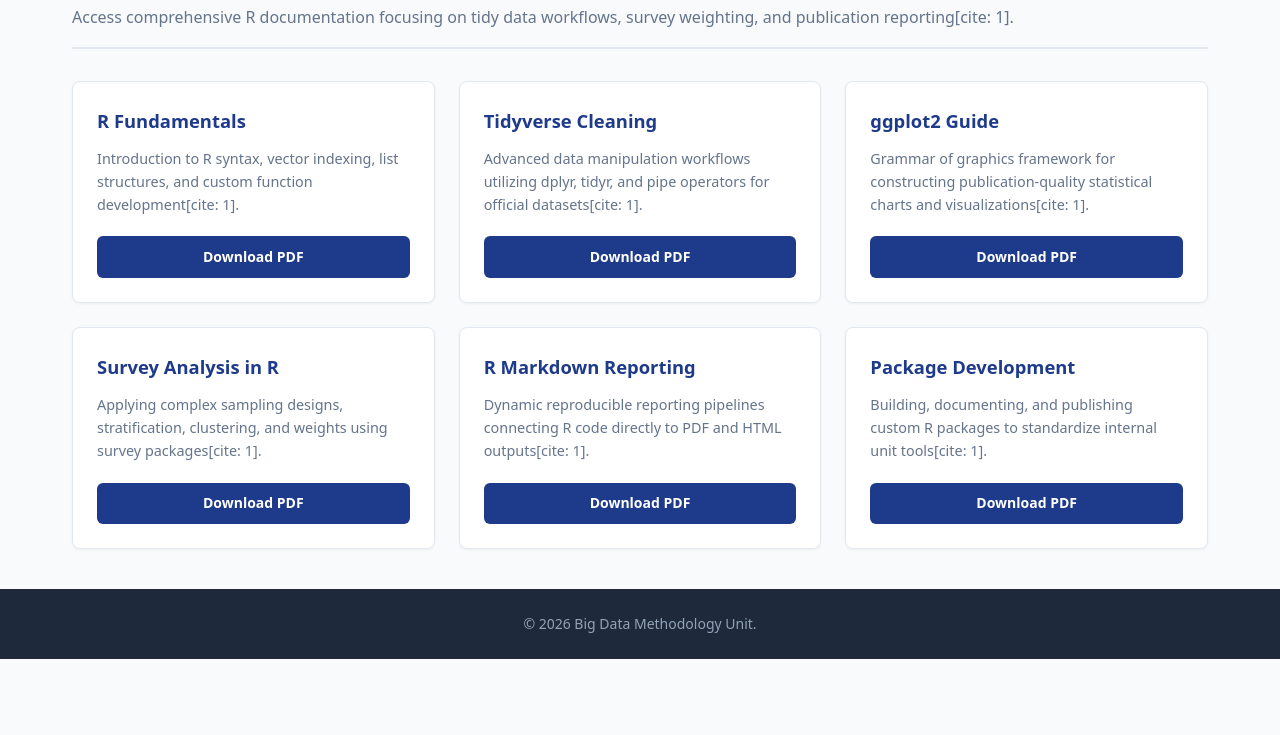
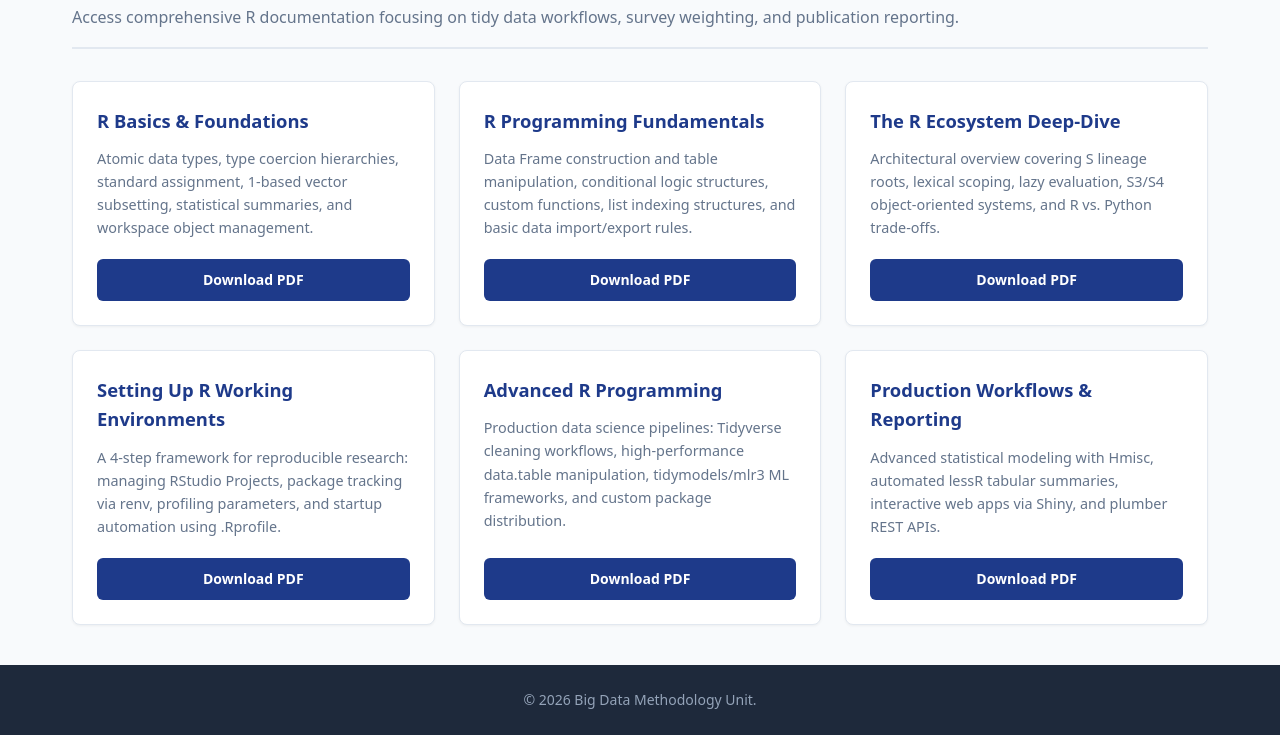
Before and after one commit to abate2025/bigdata-methodology-dashboard, a plain HTML site: page r.html in a window 1280 px wide. Shown: the part 158-893 px from the top of the page. Before the commit the page ends 817 px from the top, so only its background shows below. Drawn offline with Linux system fonts and the light colour scheme.

Commit message:
Integrate complete Python and R training module cards into dashboard layout

```diff
--- a/r.html
+++ b/r.html
@@ -26,39 +26,39 @@
     <main>
         <div class="page-header">
             <h1>R Tutorial Documents</h1>
-            <p>Access comprehensive R documentation focusing on tidy data workflows, survey weighting, and publication reporting[cite: 1].</p>
+            <p>Access comprehensive R documentation focusing on tidy data workflows, survey weighting, and publication reporting.</p>
         </div>
 
         <div class="grid">
             <div class="card">
-                <h3>R Fundamentals</h3>
-                <p>Introduction to R syntax, vector indexing, list structures, and custom function development[cite: 1].</p>
-                <a href="docs/r/r-fundamentals.pdf" class="btn-download" download>Download PDF</a>
+                <h3>R Basics & Foundations</h3>
+                <p>Atomic data types, type coercion hierarchies, standard assignment, 1-based vector subsetting, statistical summaries, and workspace object management.</p>
+                <a href="docs/r/R_Basics.pdf" class="btn-download" download>Download PDF</a>
             </div>
             <div class="card">
-                <h3>Tidyverse Cleaning</h3>
-                <p>Advanced data manipulation workflows utilizing dplyr, tidyr, and pipe operators for official datasets[cite: 1].</p>
-                <a href="docs/r/tidyverse-cleaning.pdf" class="btn-download" download>Download PDF</a>
+                <h3>R Programming Fundamentals</h3>
+                <p>Data Frame construction and table manipulation, conditional logic structures, custom functions, list indexing structures, and basic data import/export rules.</p>
+                <a href="docs/r/R_Programming_Fundamentals.pdf" class="btn-download" download>Download PDF</a>
             </div>
             <div class="card">
-                <h3>ggplot2 Guide</h3>
-                <p>Grammar of graphics framework for constructing publication-quality statistical charts and visualizations[cite: 1].</p>
-                <a href="docs/r/ggplot2-guide.pdf" class="btn-download" download>Download PDF</a>
+                <h3>The R Ecosystem Deep-Dive</h3>
+                <p>Architectural overview covering S lineage roots, lexical scoping, lazy evaluation, S3/S4 object-oriented systems, and R vs. Python trade-offs.</p>
+                <a href="docs/r/R_Ecosystem.pdf" class="btn-download" download>Download PDF</a>
             </div>
             <div class="card">
-                <h3>Survey Analysis in R</h3>
-                <p>Applying complex sampling designs, stratification, clustering, and weights using survey packages[cite: 1].</p>
-                <a href="docs/r/survey-analysis.pdf" class="btn-download" download>Download PDF</a>
+                <h3>Setting Up R Working Environments</h3>
+                <p>A 4-step framework for reproducible research: managing RStudio Projects, package tracking via renv, profiling parameters, and startup automation using .Rprofile.</p>
+                <a href="docs/r/Setting_Up_R_Working_Environments.pdf" class="btn-download" download>Download PDF</a>
             </div>
             <div class="card">
-                <h3>R Markdown Reporting</h3>
-                <p>Dynamic reproducible reporting pipelines connecting R code directly to PDF and HTML outputs[cite: 1].</p>
-                <a href="docs/r/rmarkdown-reporting.pdf" class="btn-download" download>Download PDF</a>
+                <h3>Advanced R Programming</h3>
+                <p>Production data science pipelines: Tidyverse cleaning workflows, high-performance data.table manipulation, tidymodels/mlr3 ML frameworks, and custom package distribution.</p>
+                <a href="docs/r/Advanced_R_Programming.pdf" class="btn-download" download>Download PDF</a>
             </div>
             <div class="card">
-                <h3>Package Development</h3>
-                <p>Building, documenting, and publishing custom R packages to standardize internal unit tools[cite: 1].</p>
-                <a href="docs/r/package-dev.pdf" class="btn-download" download>Download PDF</a>
+                <h3>Production Workflows & Reporting</h3>
+                <p>Advanced statistical modeling with Hmisc, automated lessR tabular summaries, interactive web apps via Shiny, and plumber REST APIs.</p>
+                <a href="docs/r/Production_Workflows_Reporting.pdf" class="btn-download" download>Download PDF</a>
             </div>
         </div>
     </main>
```
Also changed, not shown: python.html (+18 -17 lines), 17 other files.
